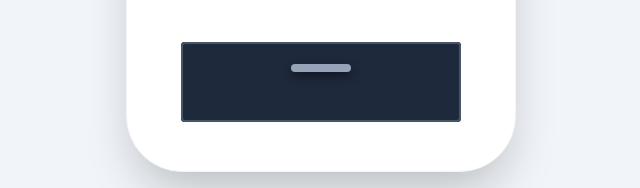
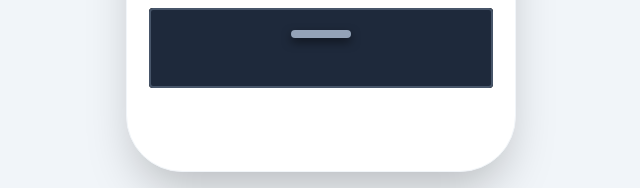
Before and after one commit to RizkyNurRamadhan/personal-info, a plain HTML site: page index.html in a window 1280 px wide. Shown: the part 684-872 px from the top of the page, without its empty margins (319-959 px from the left). Drawn offline with nearby package versions, Linux system fonts and the light colour scheme.

Commit message:
Update Kedua

```diff
--- a/index.html
+++ b/index.html
@@ -20,13 +20,13 @@
     position: relative; /* Berubah dari fixed agar menyatu dengan konten */
     z-index: 60;
     margin-top: auto;   /* Dorong ke posisi bawah otomatis */
-    padding-bottom: 20px;
+    padding-bottom: 90px;
     pointer-events: auto; /* WAJIB: Agar tombol dan laci bisa diklik */
 }
 
 /* Biarkan drawer-housing tetap sesuai desain Anda */
 .drawer-housing {
-    width: 280px;
+    width: 344px;
     height: 80px;
     background: #080c14;
     position: relative;
@@ -97,7 +97,7 @@
 
         /* --- 3D DRAWER --- */
         .drawer-area { height: 160px; display: flex; align-items: center; justify-content: center; perspective: 1200px; margin-top: auto; position: relative; z-index: 60; }
-        .drawer-housing { width: 280px; height: 80px; background: #080c14; position: relative; transform-style: preserve-3d; box-shadow: inset 0 10px 30px rgba(0,0,0,0.9); border-radius: 4px; }
+        .drawer-housing { width: 344px; height: 80px; background: #080c14; position: relative; transform-style: preserve-3d; box-shadow: inset 0 10px 30px rgba(0,0,0,0.9); border-radius: 4px; }
         .drawer-body {
             position: absolute; inset: 0; background: #1e293b; transform-style: preserve-3d;
             transition: transform 0.7s cubic-bezier(0.34, 1.56, 0.64, 1); cursor: pointer;
```
